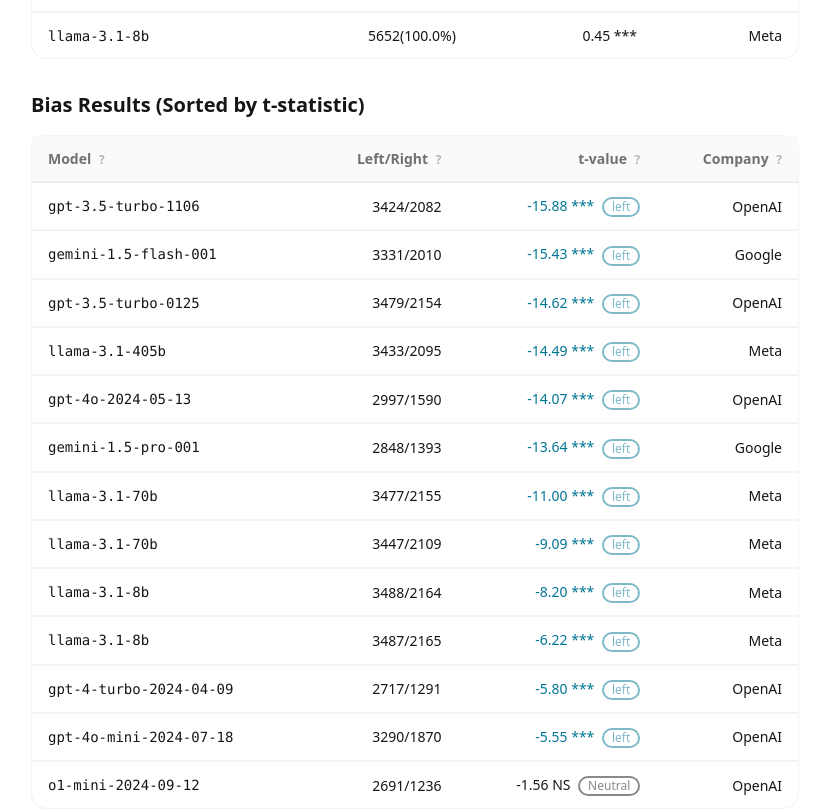
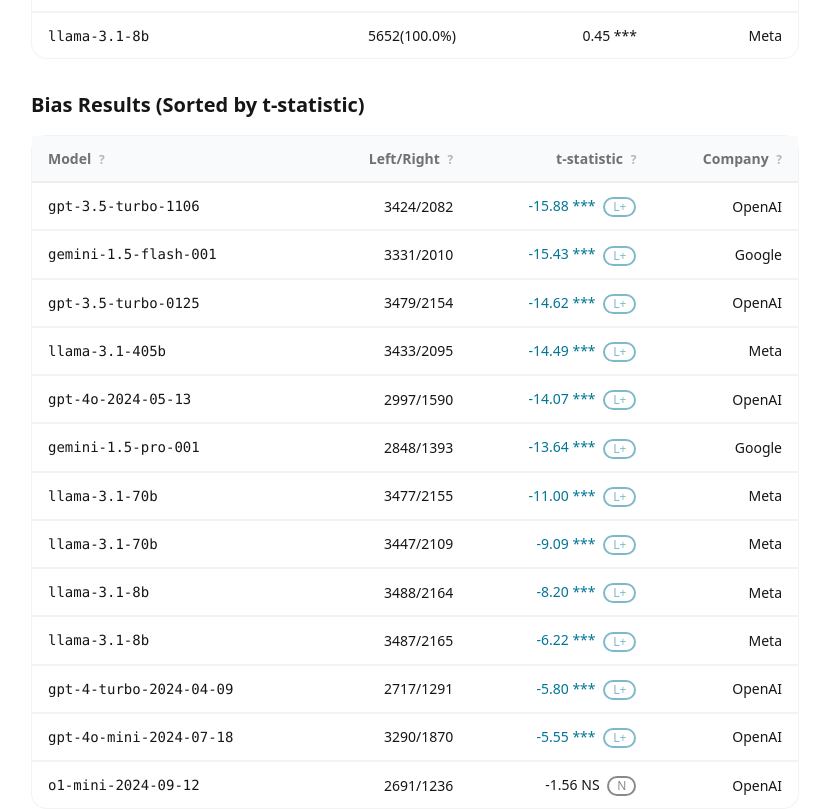
Before and after one commit to yang3kc/llm_domain_classification, a Vue app in the folder frontend/: page / in a window 1280 px wide. Shown: the part 703-1512 px from the top of the page, without its empty margins (225-1038 px from the left). Built offline with nearby package versions, Linux system fonts and the light colour scheme.

Commit message:
✨ feat(results): normalize bias labels and improve display format

```diff
--- a/frontend/src/components/ModelResults.vue
+++ b/frontend/src/components/ModelResults.vue
@@ -32,7 +32,7 @@
     } else if (result.t > 0 && result.t_p < 0.05) {
       result.bias = 'right'
     } else {
-      result.bias = 'Neutral'
+      result.bias = 'neutral'
     }
   })
   return biasResults_internal
@@ -52,6 +52,11 @@
 // Format number to 3 decimal places
 const formatNumber = (num) => Number(num).toFixed(2)
 const formatPercentage = (num) => (num / totalNumberOfDomains * 100).toFixed(1)
+const formatBias = (bias) => {
+  if (bias === 'left') return 'L+'
+  if (bias === 'right') return 'R+'
+  return 'N'
+}
 
 // Convert p-value to significance stars
 const pValueToStars = (pValue) => {
@@ -132,7 +137,7 @@
               </div>
             </th>
             <th class="text-right">
-              t-value
+              t-statistic
               <div class="tooltip tooltip-left" data-tip="T-statistic measuring the bias between left and right classifications. Negative t-values indicate left-leaning bias, positive t-values indicate right-leaning bias. The stars indicate the significance level of the t-statistic: *** p < 0.001, ** p < 0.01, * p < 0.05, NS p >= 0.05">
                 <span class="text-xs ml-1 opacity-50 cursor-help">?</span>
               </div>
@@ -150,7 +155,7 @@
             <td class="font-mono text-sm">{{ result.model_name }}</td>
             <td class="text-right">{{ result.left_n }}/{{ result.right_n }}</td>
             <td class="text-right" :class="result.bias === 'left' ? 'text-info-content' : result.bias === 'right' ? 'text-error-content' : ''">
-              {{ formatNumber(result.t) }} {{ formatPValue(result.t_p) }} <span class="badge badge-info-content badge-outline badge-sm ml-1 opacity-50 cursor-help">{{ result.bias }}</span>
+              {{ formatNumber(result.t) }} {{ formatPValue(result.t_p) }} <span class="badge badge-info-content badge-outline badge-sm ml-1 opacity-50 cursor-help">{{ formatBias(result.bias) }}</span>
             </td>
             <td class="text-right">{{ result.company }}</td>
           </tr>
```
